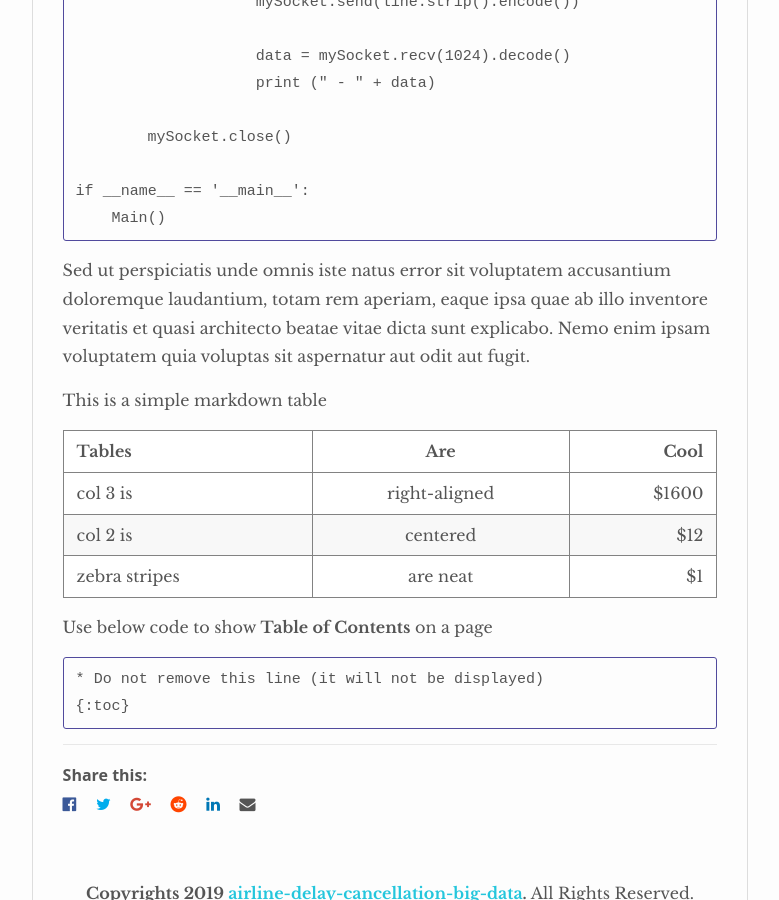
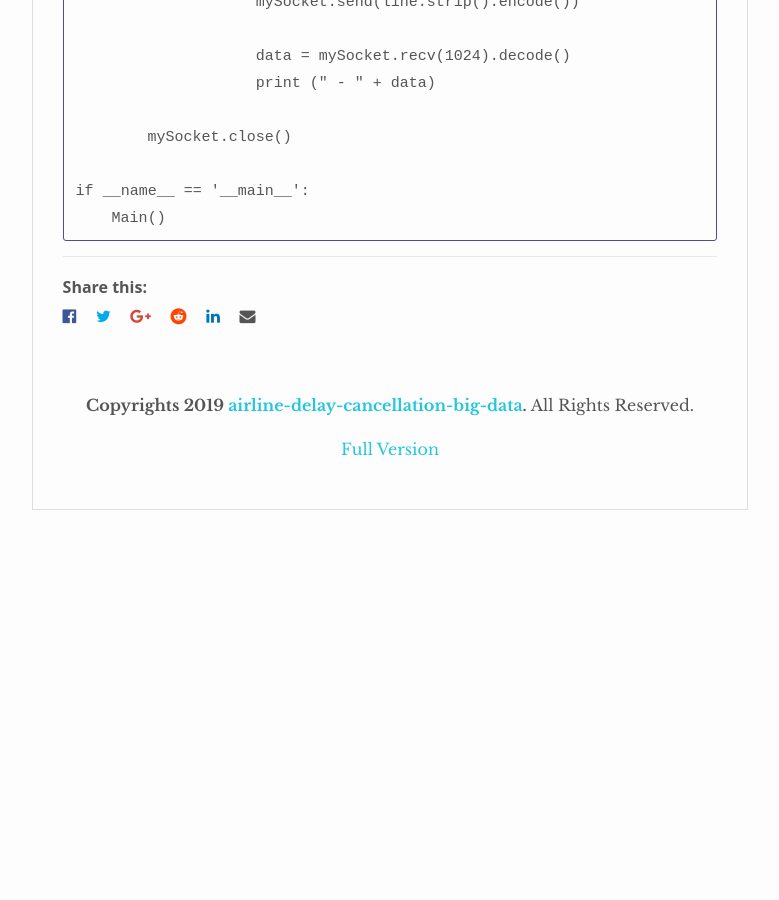
Before and after one commit to ivanfermena/Airline-Delay-Cancellation-Big-Data, a Jekyll site: the page built from _posts/2016-10-01-spark-streaming.md, in a window 1280 px wide and 900 px high, scrolled down 2004 px. Shown: the whole window, without its empty margins (250-1029 px from the left). Built offline with Jekyll 4.4.1, drawn with Linux system fonts in a browser that asks for light colours; nearby versions of some CDN libraries; after the commit the page ends 2578 px from its top, so only the background shows below that.

Commit message:
Correccion de varias secciones y insertado seccion de streaming

```diff
--- a/_config.yml
+++ b/_config.yml
@@ -49,7 +49,7 @@
 
 author:
   name: Airline delay and cancellation
-  image: ashwat.jpg # The author image will be shown on the header. Place this image in /images/ folder.
+  image: airplane-head-on.jpg # The author image will be shown on the header. Place this image in /images/ folder.
   about: Ashwathama is a sage who wrote Mahabharatha. He is the son of Drona. He fought on the Kaurava side against the Pandavas. He put up a pretty good fight with mighty Bhima.
   twitter: webjeda  # https://twitter.com/ is automatically added
   facebook: webjeda # https://facebook.com/ is automatically added
--- a/_pages/design.html
+++ b/_pages/batch.html
@@ -1,11 +1,11 @@
 ---
 layout: page
-permalink: /design/
-title: My Designs!
+permalink: /batch/
+title: Batch processing!
 ---
 
  <div class="post-list">
-    {% for post in site.categories.design %}
+    {% for post in site.categories.batch %}
      <a href="{{ post.url | prepend: site.baseurl }}">
       {% include post-cards.html %}
       </a>
--- a/_posts/2016-10-01-spark-streaming.md
+++ b/_posts/2016-10-01-spark-streaming.md
@@ -51,22 +51,3 @@
     Main()
 
 {% endhighlight %}
-
-Sed ut perspiciatis unde omnis iste natus error sit voluptatem accusantium doloremque laudantium, totam rem aperiam, eaque ipsa quae ab illo inventore veritatis et quasi architecto beatae vitae dicta sunt explicabo. Nemo enim ipsam voluptatem quia voluptas sit aspernatur aut odit aut fugit.
-
-This is a simple markdown table
-
-| Tables        | Are           | Cool  |
-| ------------- |:-------------:| -----:|
-| col 3 is      | right-aligned | $1600 |
-| col 2 is      | centered      |   $12 |
-| zebra stripes | are neat      |    $1 |
-
-
-
-Use below code to show **Table of Contents** on a page
-
-{% highlight css %}
-* Do not remove this line (it will not be displayed)
-{:toc}
-{% endhighlight %}
```
Also changed, not shown: other parts of _posts/2016-10-01-spark-streaming.md (+1 -1 lines), _pages/machinelearning.html (renamed from _pages/code.html, +4 -4 lines), _pages/streming.html (renamed from _pages/life.html, +4 -4 lines), _posts/2016-10-01-color-schemes.md (+1 -1 lines), images/airplane-head-on.jpg (added).
